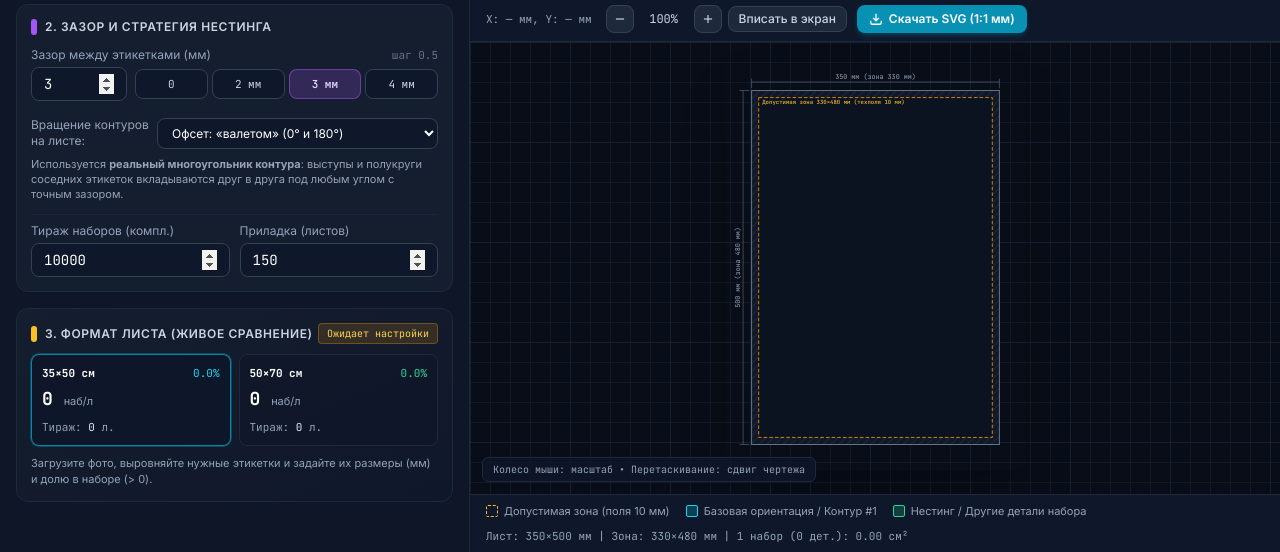
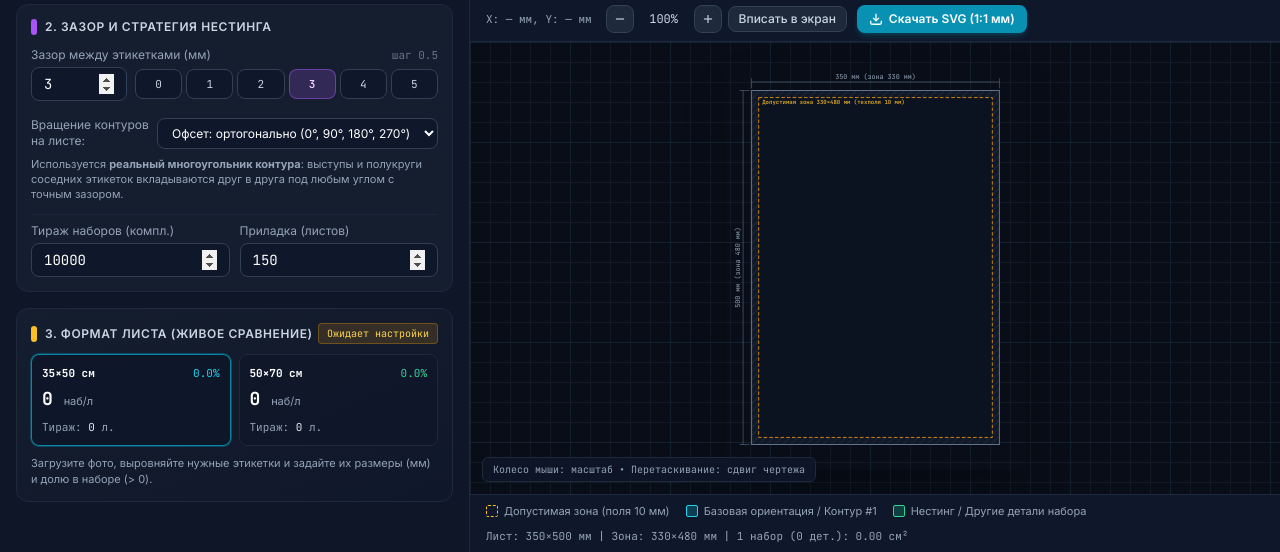
Before and after one commit to sergeyromanoff/Find-label-silhouette-, a plain HTML site: page index.html in a window 1280 px wide. Both pictures are taken after a click on the button "📷 Контур по фото". Shown: the part 256-808 px from the top of the page. Drawn offline with nearby package versions, Linux system fonts and the light colour scheme.

Commit message:
Update index.html

```diff
--- a/index.html
+++ b/index.html
@@ -368,11 +368,13 @@
             </div>
             <div class="flex items-center gap-2">
               <input id="inputGap" type="number" min="0" max="30" step="0.5" value="3" class="w-24 bg-slate-900 border border-slate-700 rounded-lg px-3 py-1.5 text-sm font-mono text-white focus:outline-none focus:border-purple-500" />
-              <div class="flex-1 grid grid-cols-4 gap-1">
+              <div class="flex-1 grid grid-cols-6 gap-1">
                 <button type="button" data-gap="0" class="preset-gap-btn py-1.5 rounded-lg bg-slate-900 hover:bg-slate-800 border border-slate-700 text-[11px] font-mono text-slate-300 transition cursor-pointer" title="Вплотную">0</button>
-                <button type="button" data-gap="2" class="preset-gap-btn py-1.5 rounded-lg bg-slate-900 hover:bg-slate-800 border border-slate-700 text-[11px] font-mono text-slate-300 transition cursor-pointer">2 мм</button>
-                <button type="button" data-gap="3" class="preset-gap-btn py-1.5 rounded-lg bg-purple-500/20 border border-purple-500/50 text-[11px] font-mono text-purple-200 font-semibold transition cursor-pointer">3 мм</button>
-                <button type="button" data-gap="4" class="preset-gap-btn py-1.5 rounded-lg bg-slate-900 hover:bg-slate-800 border border-slate-700 text-[11px] font-mono text-slate-300 transition cursor-pointer">4 мм</button>
+                <button type="button" data-gap="1" class="preset-gap-btn py-1.5 rounded-lg bg-slate-900 hover:bg-slate-800 border border-slate-700 text-[11px] font-mono text-slate-300 transition cursor-pointer">1</button>
+                <button type="button" data-gap="2" class="preset-gap-btn py-1.5 rounded-lg bg-slate-900 hover:bg-slate-800 border border-slate-700 text-[11px] font-mono text-slate-300 transition cursor-pointer">2</button>
+                <button type="button" data-gap="3" class="preset-gap-btn py-1.5 rounded-lg bg-purple-500/20 border border-purple-500/50 text-[11px] font-mono text-purple-200 font-semibold transition cursor-pointer">3</button>
+                <button type="button" data-gap="4" class="preset-gap-btn py-1.5 rounded-lg bg-slate-900 hover:bg-slate-800 border border-slate-700 text-[11px] font-mono text-slate-300 transition cursor-pointer">4</button>
+                <button type="button" data-gap="5" class="preset-gap-btn py-1.5 rounded-lg bg-slate-900 hover:bg-slate-800 border border-slate-700 text-[11px] font-mono text-slate-300 transition cursor-pointer">5</button>
               </div>
             </div>
           </div>
@@ -393,8 +395,8 @@
             <div class="flex items-center justify-between gap-2">
               <label for="selectPhotoAngleStep" class="text-xs text-slate-400">Вращение контуров на листе:</label>
               <select id="selectPhotoAngleStep" class="bg-slate-900 border border-slate-700 rounded-lg px-2.5 py-1.5 text-xs text-white focus:outline-none focus:border-purple-500">
-                <option value="180" selected>Офсет: «валетом» (0° и 180°)</option>
-                <option value="90">Офсет: ортогонально (0°, 90°, 180°, 270°)</option>
+                <option value="90" selected>Офсет: ортогонально (0°, 90°, 180°, 270°)</option>
+                <option value="180">Офсет: «валетом» (0° и 180°)</option>
                 <option value="0">Без поворота (строго 0°)</option>
                 <option value="45">Диагонали (шаг 45° — 8 углов)</option>
                 <option value="30">Свободно (шаг 30° — 12 углов)</option>
```
